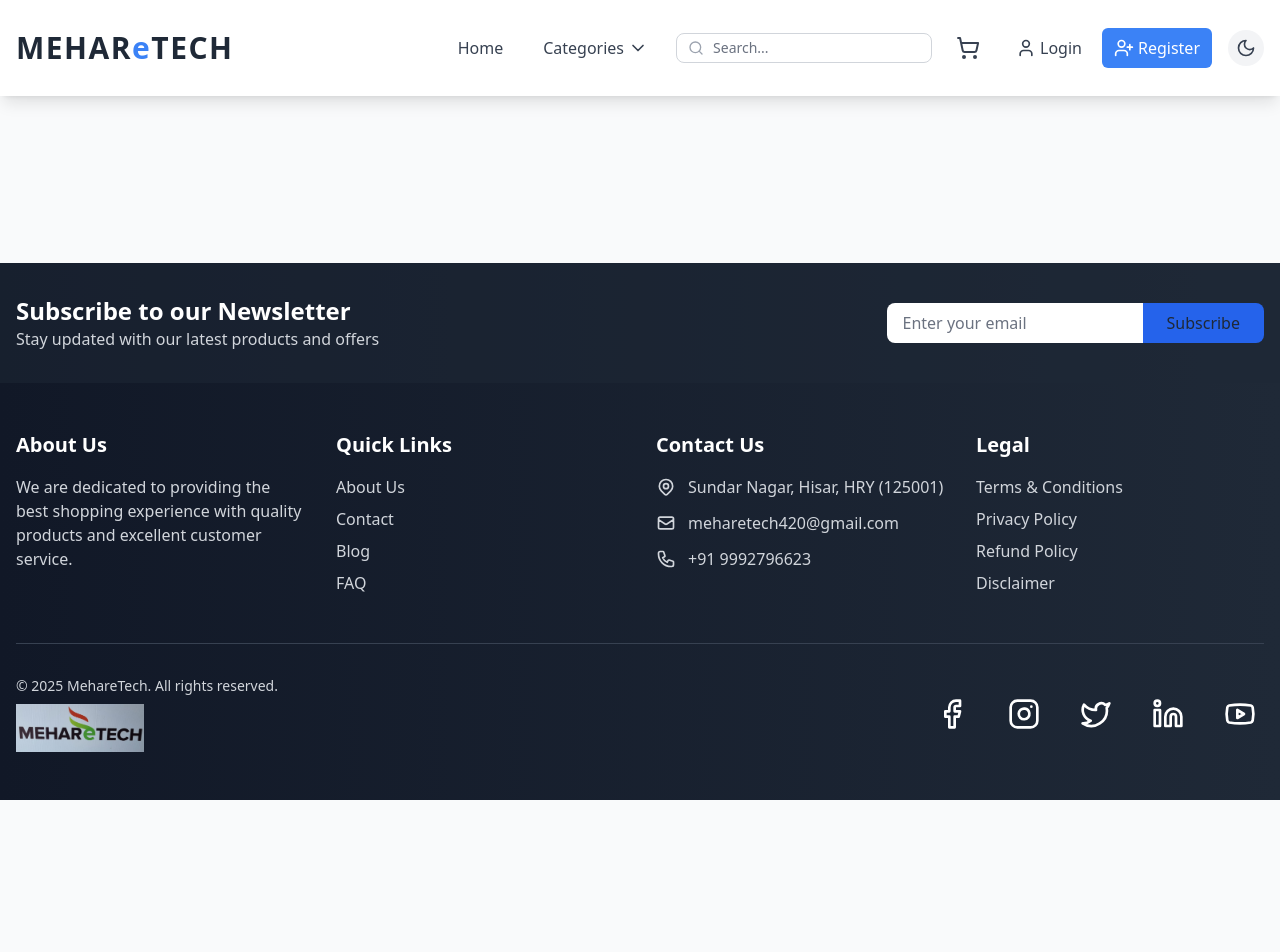
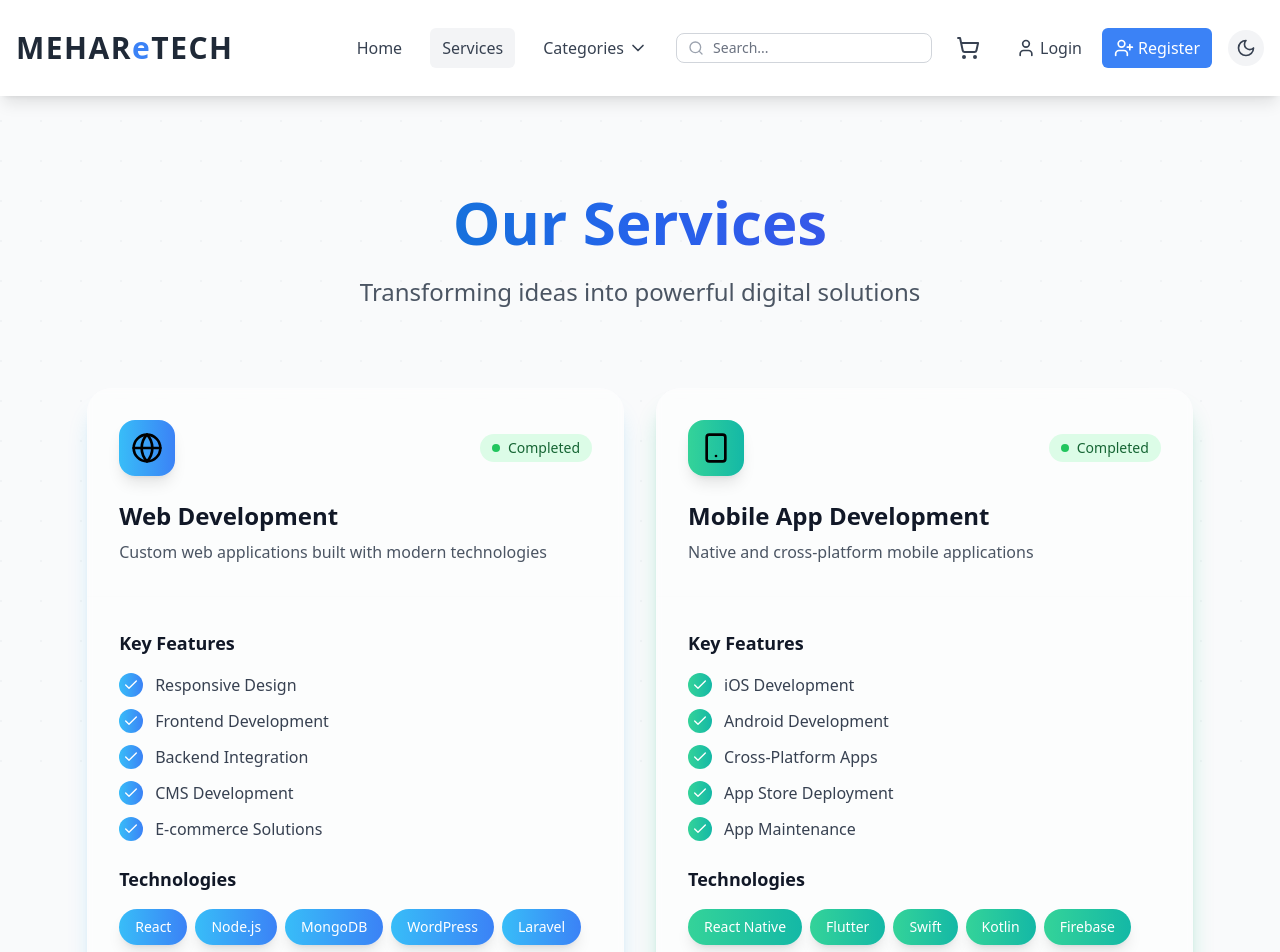
Before and after one commit to manojbhatti001/Products, a React (Create React App) app: page /services in a window 1280 px wide. Shown: the top 952 px of the page. Before the commit the page ends 800 px from the top, so only its background shows below. Built offline with nearby package versions, Linux system fonts and the light colour scheme.

Commit message:
create services page

```diff
--- a/src/App.js
+++ b/src/App.js
@@ -32,6 +32,7 @@ import PaymentHistory from './Components/ProfileSection/PaymentHistory';
 import RouteWrapper from './Components/LoaderSection/RouteWrapper';
 import ForgetPassword from './Components/LoginSection/ForgetPassword';
 import { ThemeProvider } from './context/ThemeContext';
+import Services from './Components/ServicesSection/Services';
 
 function App() {
   const [cartItems, setCartItems] = useState(() => {
@@ -164,6 +165,7 @@ function App() {
                         <Route path="/profile/details" element={<RegisterDetails />} />
                         <Route path="/profile/purchases" element={<PurchaseProduct />} />
                         <Route path="/profile/payment-history" element={<PaymentHistory />} />
+                        <Route path="/services" element={<Services />} />
                       </Routes>
                     </main>
                     <Footer />
--- a/src/Components/NavbarSection/Navbar.js
+++ b/src/Components/NavbarSection/Navbar.js
@@ -113,7 +113,7 @@ const Navbar = () => {
 
   const navigationLinks = [
     { path: '/', label: 'Home' },
-
+    { path: '/services', label: 'Services' },
   ];
 
   const isActive = (path) => {
--- /dev/null
+++ b/src/Components/ServicesSection/Services.js
@@ -0,0 +1,235 @@
+import React from 'react';
+import { motion } from 'framer-motion';
+import { useTheme } from '../../context/ThemeContext';
+import {
+  Globe,
+  Smartphone,
+  Bot,
+  CreditCard,
+  Brain,
+  Check,
+  ArrowRight
+} from 'lucide-react';
+
+const Services = () => {
+  const { isDarkMode } = useTheme();
+
+  const services = [
+    {
+      id: 1,
+      title: "Web Development",
+      icon: <Globe className="w-8 h-8" />,
+      description: "Custom web applications built with modern technologies",
+      features: [
+        "Responsive Design",
+        "Frontend Development",
+        "Backend Integration",
+        "CMS Development",
+        "E-commerce Solutions"
+      ],
+      technologies: ["React", "Node.js", "MongoDB", "WordPress", "Laravel"],
+      gradient: "from-sky-400 to-blue-500",
+      shadowColor: "shadow-sky-500/20",
+      Status: "Completed"
+    },
+    {
+      id: 2,
+      title: "Mobile App Development",
+      icon: <Smartphone className="w-8 h-8" />,
+      description: "Native and cross-platform mobile applications",
+      features: [
+        "iOS Development",
+        "Android Development",
+        "Cross-Platform Apps",
+        "App Store Deployment",
+        "App Maintenance"
+      ],
+      technologies: ["React Native", "Flutter", "Swift", "Kotlin", "Firebase"],
+      gradient: "from-emerald-400 to-teal-500",
+      shadowColor: "shadow-emerald-500/30",
+      Status: "Completed"
+    },
+    {
+      id: 3,
+      title: "Automation & Bots",
+      icon: <Bot className="w-8 h-8" />,
+      description: "Automated solutions for business processes",
+      features: [
+        "Process Automation",
+        "Chat Bots",
+        "Task Automation",
+        "Data Scraping",
+        "Workflow Optimization"
+      ],
+      technologies: ["Python", "Node.js", "Selenium", "DialogFlow", "UiPath"],
+      gradient: "from-purple-400 to-fuchsia-500",
+      shadowColor: "shadow-purple-500/30",
+      Status: "Completed"
+    },
+    {
+      id: 4,
+      title: "Payment Integration",
+      icon: <CreditCard className="w-8 h-8" />,
+      description: "Secure payment gateway integration solutions",
+      features: [
+        "Multiple Payment Gateways",
+        "Subscription Management",
+        "Invoice Generation",
+        "Payment Analytics",
+        "Secure Transactions"
+      ],
+      Status: "Completed",
+      technologies: ["Stripe", "PayPal", "Square", "Razorpay", "Blockchain"],
+      gradient: "from-amber-400 to-orange-500",
+      shadowColor: "shadow-amber-500/30"
+    },
+    {
+      id: 5,
+      title: "AI Tools",
+      icon: <Brain className="w-8 h-8" />,
+      description: "Intelligent solutions powered by AI",
+      features: [
+        "Machine Learning",
+        "Natural Language Processing",
+        "Computer Vision",
+        "Predictive Analytics",
+        "AI Integration"
+      ],
+      technologies: ["TensorFlow", "PyTorch", "OpenAI", "scikit-learn", "BERT"],
+      gradient: "from-rose-400 to-pink-500",
+      shadowColor: "shadow-rose-500/30",
+      Status: "Completed"
+    }
+  ];
+
+  return (
+    <div className={`min-h-screen ${isDarkMode ? 'bg-gray-900' : 'bg-gray-50'} transition-all duration-300`}>
+      {/* Subtle Grid Background */}
+      <div className="absolute inset-0 opacity-20"
+        style={{
+          backgroundImage: `radial-gradient(circle at 1px 1px, ${isDarkMode ? 'rgb(75 85 99)' : 'rgb(209 213 219)'} 1px, transparent 0)`,
+          backgroundSize: '40px 40px'
+        }}>
+      </div>
+
+      <div className="container mx-auto px-4 py-20 relative">
+        {/* Hero Section with Gradient Text */}
+        <motion.div
+          initial={{ opacity: 0, y: 20 }}
+          animate={{ opacity: 1, y: 0 }}
+          className="max-w-4xl mx-auto text-center mb-20"
+        >
+          <h1 className={`text-5xl md:text-6xl font-bold mb-6 bg-clip-text text-transparent bg-gradient-to-r ${
+            isDarkMode ? 'from-sky-400 via-blue-500 to-indigo-500' : 'from-sky-600 via-blue-600 to-indigo-600'
+          }`}>
+            Our Services
+          </h1>
+          <p className={`text-xl md:text-2xl ${isDarkMode ? 'text-gray-300' : 'text-gray-600'}`}>
+            Transforming ideas into powerful digital solutions
+          </p>
+        </motion.div>
+
+        {/* Services Grid */}
+        <div className="grid grid-cols-1 md:grid-cols-2 gap-8 max-w-7xl mx-auto">
+          {services.map((service, index) => (
+            <motion.div
+              key={service.id}
+              initial={{ opacity: 0, y: 20 }}
+              animate={{ opacity: 1, y: 0 }}
+              transition={{ delay: index * 0.1 }}
+              className={`group rounded-3xl overflow-hidden ${
+                isDarkMode ? 'bg-gray-800/50' : 'bg-white/50'
+              } backdrop-blur-sm shadow-xl hover:shadow-2xl transition-all duration-500 ${service.shadowColor}`}
+            >
+              {/* Service Header with Glassmorphism */}
+              <div className={`p-8 relative overflow-hidden`}>
+                <div className="absolute inset-0 bg-gradient-to-r opacity-10 ${service.gradient}"></div>
+                <div className="relative z-10">
+                  <div className="flex items-center justify-between mb-6">
+                    <div className={`p-3 rounded-2xl bg-gradient-to-r ${service.gradient} shadow-lg`}>
+                      {service.icon}
+                    </div>
+                    <div className="flex items-center space-x-2">
+                      <span className={`inline-flex items-center px-3 py-1 rounded-full text-sm font-medium backdrop-blur-sm ${
+                        isDarkMode ? 'bg-green-900/30 text-green-400' : 'bg-green-100 text-green-800'
+                      }`}>
+                        <span className="w-2 h-2 rounded-full bg-green-500 mr-2"></span>
+                        {service.Status}
+                      </span>
+                    </div>
+                  </div>
+                  <h3 className={`text-2xl font-bold mb-2 ${isDarkMode ? 'text-white' : 'text-gray-900'}`}>
+                    {service.title}
+                  </h3>
+                  <p className={`${isDarkMode ? 'text-gray-300' : 'text-gray-600'}`}>
+                    {service.description}
+                  </p>
+                </div>
+              </div>
+
+              {/* Features & Technologies with Hover Effects */}
+              <div className="p-8 border-t border-gray-100/10">
+                <div className="space-y-6">
+                  {/* Features List */}
+                  <div>
+                    <h4 className={`text-lg font-semibold mb-4 ${isDarkMode ? 'text-white' : 'text-gray-900'}`}>
+                      Key Features
+                    </h4>
+                    <ul className="space-y-3">
+                      {service.features.map((feature, idx) => (
+                        <li key={idx} className="flex items-center group">
+                          <div className={`p-1 rounded-full mr-3 bg-gradient-to-r ${service.gradient} transform group-hover:scale-110 transition-transform duration-300`}>
+                            <Check className="w-4 h-4 text-white" />
+                          </div>
+                          <span className={`${isDarkMode ? 'text-gray-300' : 'text-gray-700'}`}>
+                            {feature}
+                          </span>
+                        </li>
+                      ))}
+                    </ul>
+                  </div>
+
+                  {/* Technologies */}
+                  <div>
+                    <h4 className={`text-lg font-semibold mb-4 ${isDarkMode ? 'text-white' : 'text-gray-900'}`}>
+                      Technologies
+                    </h4>
+                    <div className="flex flex-wrap gap-2">
+                      {service.technologies.map((tech, idx) => (
+                        <span
+                          key={idx}
+                          className={`px-4 py-2 rounded-full text-sm font-medium bg-gradient-to-r ${service.gradient} text-white transform hover:scale-105 transition-transform duration-300 shadow-lg`}
+                        >
+                          {tech}
+                        </span>
+                      ))}
+                    </div>
+                  </div>
+                </div>
+              </div>
+            </motion.div>
+          ))}
+        </div>
+
+        {/* CTA Section */}
+        <motion.div
+          initial={{ opacity: 0, y: 20 }}
+          animate={{ opacity: 1, y: 0 }}
+          className="mt-20 text-center"
+        >
+          <motion.button
+            whileHover={{ scale: 1.05 }}
+            whileTap={{ scale: 0.95 }}
+            className={`px-8 py-4 rounded-full font-semibold text-lg bg-gradient-to-r from-sky-500 via-blue-500 to-indigo-500 text-white shadow-lg hover:shadow-xl transition-all duration-300 ${
+              isDarkMode ? 'shadow-sky-500/30' : 'shadow-blue-600/30'
+            }`}
+          >
+            Contact Us
+          </motion.button>
+        </motion.div>
+      </div>
+    </div>
+  );
+};
+
+export default Services;
```
